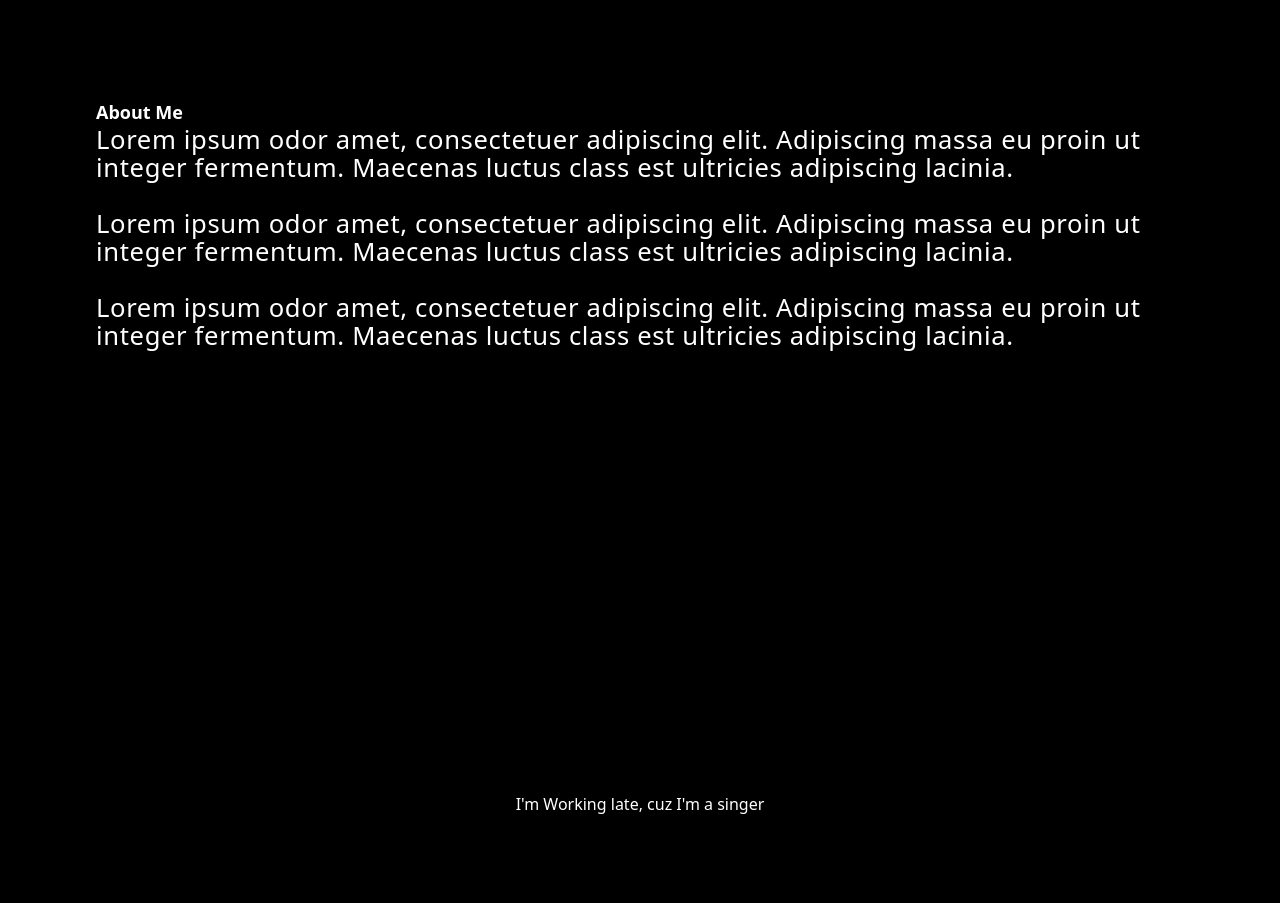
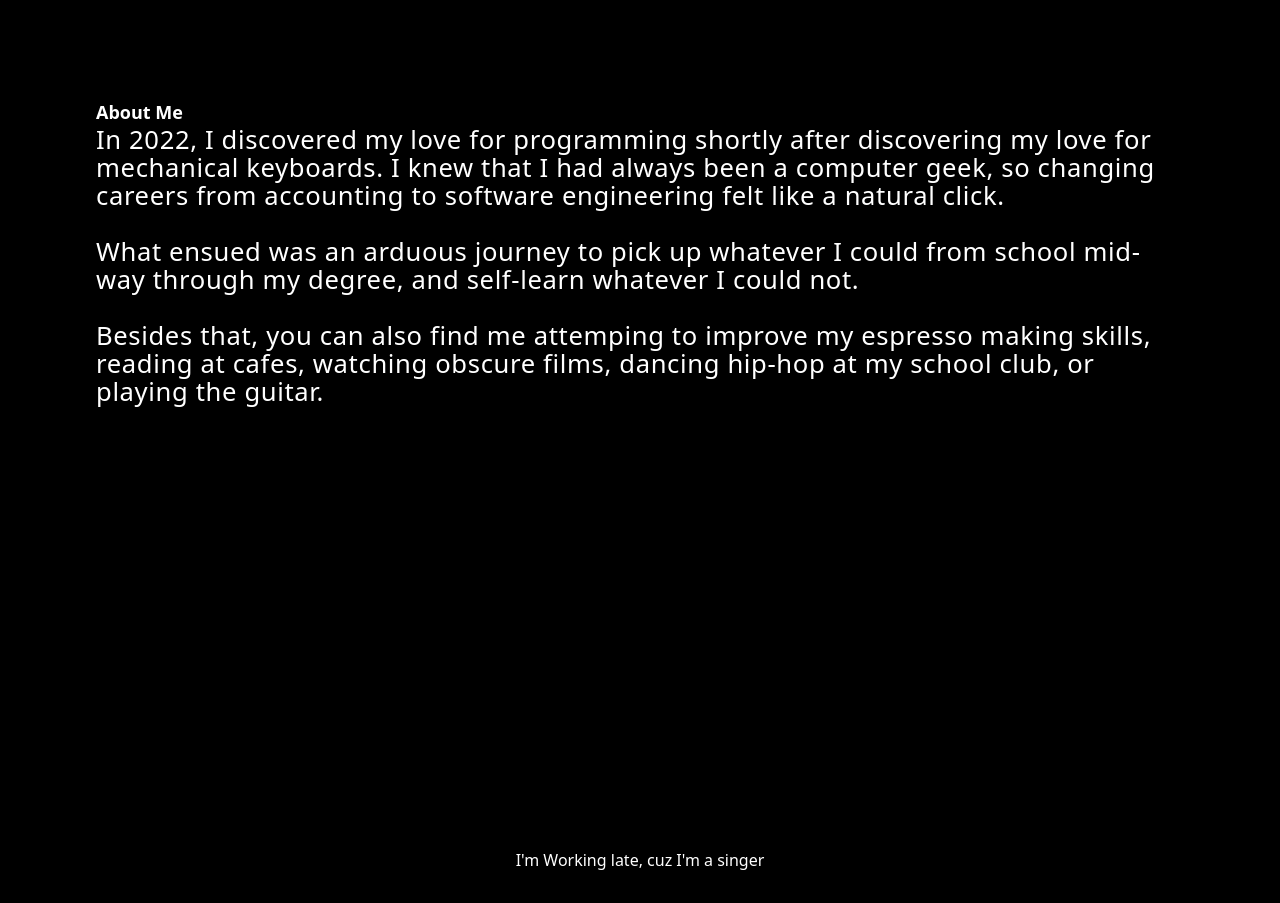
Before and after one commit to safarinexus/edgar-teong, a React (Vite) app: page / in a window 1280 px wide. Shown: the part 1680-2583 px from the top of the page. Built offline with nearby package versions, Linux system fonts and the light colour scheme.

Commit message:
added error page

```diff
--- a/src/App.tsx
+++ b/src/App.tsx
@@ -13,14 +13,18 @@ import About from './components/About/About'
 import Landing from "./components/Landing/Landing"
 import Work from "./components/Work/Work"
 import Projects from "./components/Projects/Projects"
-//PLS do an error page thks
+import Error from "./components/Error"
 
 interface Dimension {
   height: number;
   width: number;
 }
 
-const App = () => {
+interface Props {
+  error: boolean,
+}
+
+const App = ({ error }: Props) => {
   const [dimensions, setDimensions] = useState<Dimension>({
     height: window.innerHeight,
     width: window.innerWidth,
@@ -50,9 +54,13 @@ const App = () => {
   return (
     <>
       {/**/}
-      <ScrollProgressBar />
       <Header width={dimensions.width}/>
       {/*have sticky section headers on mobile*/}
+      { error ?
+        <Error /> :
+        (
+          <>
+            <ScrollProgressBar />
             <ScrollIndicator height={dimensions.height}/>
             <div
               id="landing"
@@ -88,5 +96,8 @@ const App = () => {
           </>
         )
       }
+    </>
+  )
+}
 
 export default App
--- a/src/components/About/About.tsx
+++ b/src/components/About/About.tsx
@@ -130,11 +130,12 @@ const About = () => {
             </div>
             <div id="about-text-container" className="w-full px-5 sm:px-24 font-light text-base">
                 <h1 className="font-bold text-lg">About Me</h1>
-                <p id="about-body" className="tracking-wide leading-[19px] font-light text-sm xs:text-base sm:text-sm md:text-base lg:text-xl xl:text-[1.6rem]">Lorem ipsum odor amet, consectetuer adipiscing elit. Adipiscing massa eu proin ut integer fermentum. Maecenas luctus class est ultricies adipiscing lacinia.
+                <p id="about-body" className="tracking-wide leading-[19px] font-light text-sm xs:text-base sm:text-sm md:text-base lg:text-xl xl:text-[1.6rem]">
+                In 2022, I discovered my love for programming shortly after discovering my love for mechanical keyboards. I knew that I  had always been a computer geek, so changing careers from accounting to software engineering felt like a natural click.
                 <br /><br />
-                Lorem ipsum odor amet, consectetuer adipiscing elit. Adipiscing massa eu proin ut integer fermentum. Maecenas luctus class est ultricies adipiscing lacinia.
+                What ensued was an arduous journey to pick up whatever I could from school mid-way through my degree, and self-learn whatever I could not.
                 <br /><br />
-                Lorem ipsum odor amet, consectetuer adipiscing elit. Adipiscing massa eu proin ut integer fermentum. Maecenas luctus class est ultricies adipiscing lacinia.
+                Besides that, you can also find me attemping to improve my espresso making skills, reading at cafes, watching obscure films, dancing hip-hop at my school club, or playing the guitar.
                 </p>
             </div>
         </div>
--- /dev/null
+++ b/src/components/Error.tsx
@@ -0,0 +1,9 @@
+const Error = () => {
+    return (
+        <div id="error-container" className="w-full h-svh flex flex-col justify-center items-center">
+            <h1>Oops! Page not found!</h1>
+        </div>
+    )
+}
+
+export default Error
--- a/src/main.tsx
+++ b/src/main.tsx
@@ -1,10 +1,12 @@
 import { createRoot } from 'react-dom/client'
-import { BrowserRouter as Router } from 'react-router-dom'
-import App from './App.tsx'
+import { createBrowserRouter, RouterProvider } from 'react-router-dom'
+import routes from "./routes"
 import './index.css'
 
+const router = createBrowserRouter(routes);
+
 createRoot(document.getElementById('root')!).render(
-  <Router>
-    <App />
-  </Router>
+  <>
+    <RouterProvider router={router} />
+  </>
 )
--- /dev/null
+++ b/src/routes.tsx
@@ -0,0 +1,11 @@
+import App from './App';
+
+const routes = [
+    {
+        path: "/",
+        element: <App error={false}/>,
+        errorElement: <App error={true}/>,
+    }
+]
+
+export default routes;
```
Lines whose indentation alone changed are shown as unchanged.
